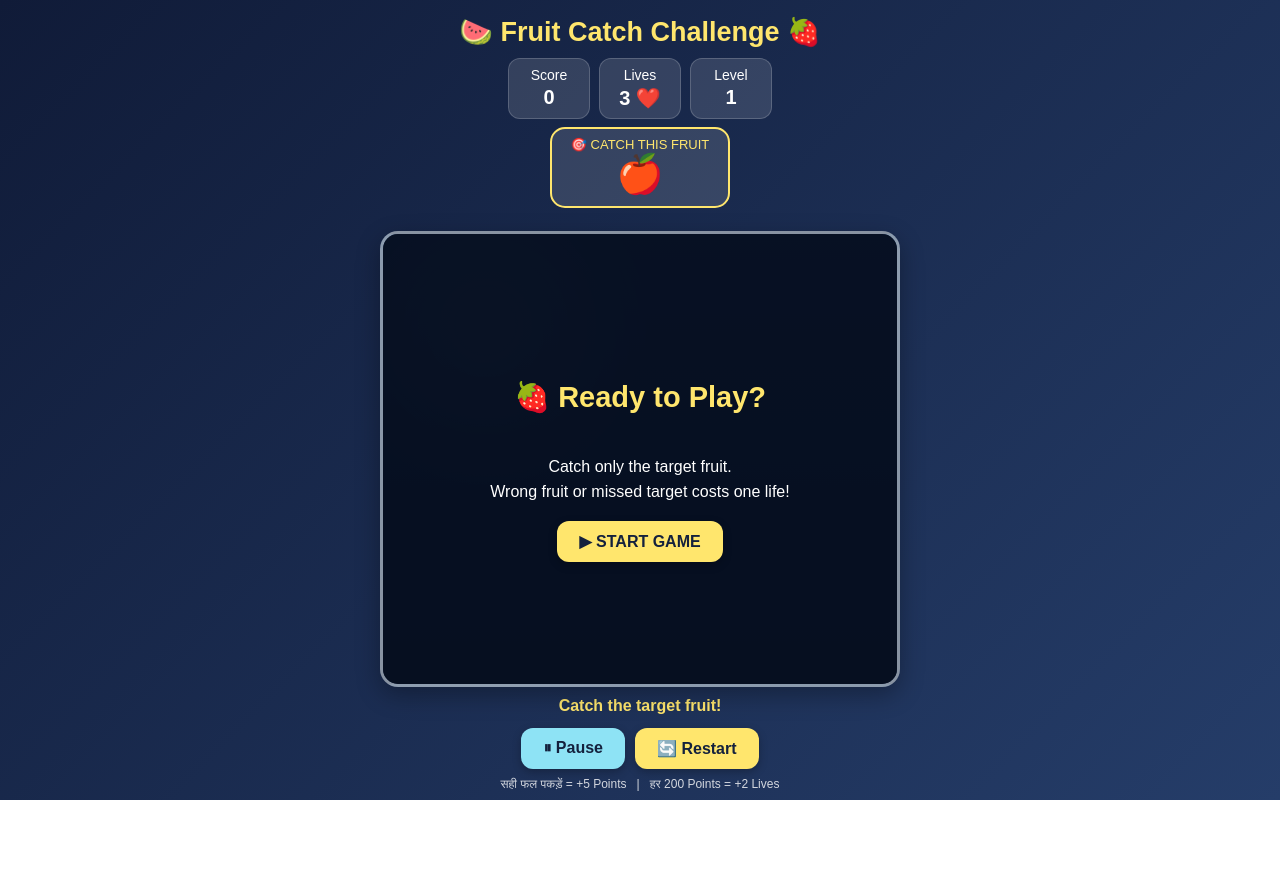
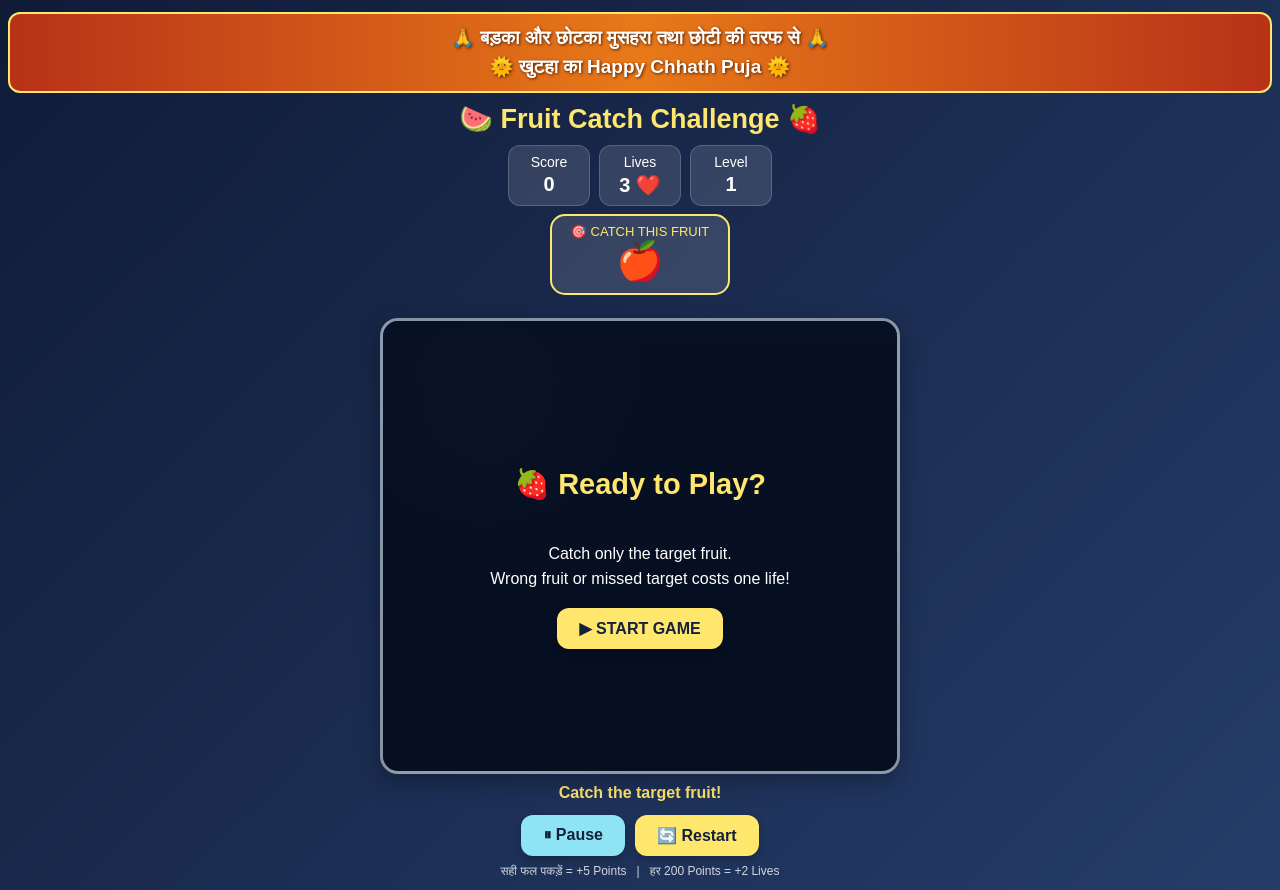
Before and after one commit to rahulphc216/Fruitcatchgame, a plain HTML site: page index.html in a window 1280 px wide. Before the commit the page ends 800 px from the top, so only its background shows below. Drawn offline with Linux system fonts and the light colour scheme.

Commit message:
Update index.html

```diff
--- a/index.html
+++ b/index.html
@@ -24,6 +24,19 @@ body {
 
 header {
   padding: 12px 8px 5px;
+}
+
+.greeting {
+  font-size: 19px;
+  font-weight: bold;
+  line-height: 1.5;
+  color: #ffffff;
+  background: linear-gradient(90deg, #b83218, #e87918, #b83218);
+  padding: 10px 8px;
+  margin: 0 auto 10px;
+  border-radius: 12px;
+  border: 2px solid #ffe66d;
+  text-shadow: 1px 1px 3px #542000;
 }
 
 h1 {
@@ -178,6 +191,7 @@ button:active {
 
 @media (max-height: 650px) {
   h1 { font-size: 22px; }
+  .greeting { font-size: 15px; padding: 7px; }
   .stat { padding: 5px 10px; }
   #gameArea { height: 48vh; min-height: 260px; }
   #targetFruit { font-size: 30px; }
@@ -188,6 +202,13 @@ button:active {
 <body>
 
 <header>
+
+  <div class="greeting">
+    🙏 बड़का और छोटका मुसहरा तथा छोटी की तरफ से 🙏
+    <br>
+    🌞 खुटहा का Happy Chhath Puja 🌞
+  </div>
+
   <h1>🍉 Fruit Catch Challenge 🍓</h1>
 
   <div class="stats">
@@ -200,6 +221,7 @@ button:active {
     <span>🎯 CATCH THIS FRUIT</span>
     <div id="targetFruit">🍎</div>
   </div>
+
 </header>
 
 <div id="gameArea">
@@ -295,7 +317,6 @@ function chooseTarget() {
 
   targetEl.textContent = target;
 
-  // Purane target fruits ko ab current target nahi maana jayega.
   objects.forEach(o => {
     o.isTarget = false;
   });
```
